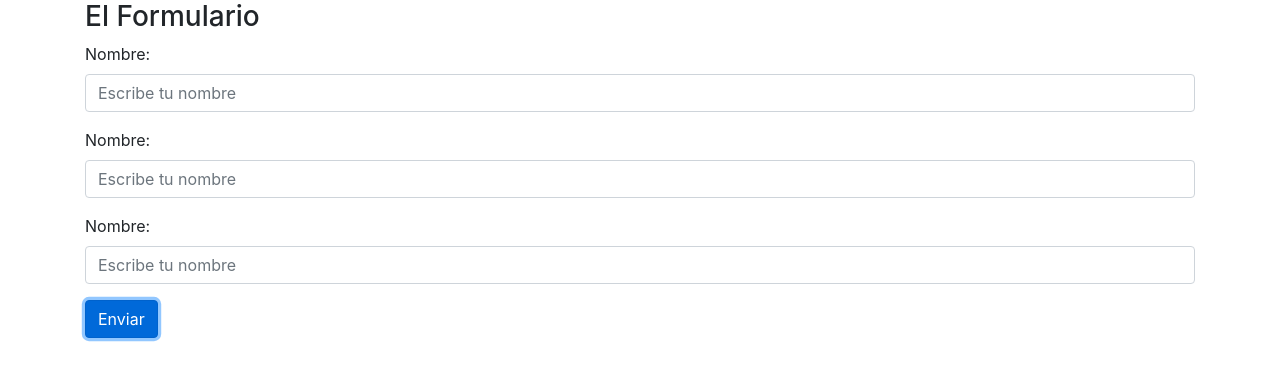
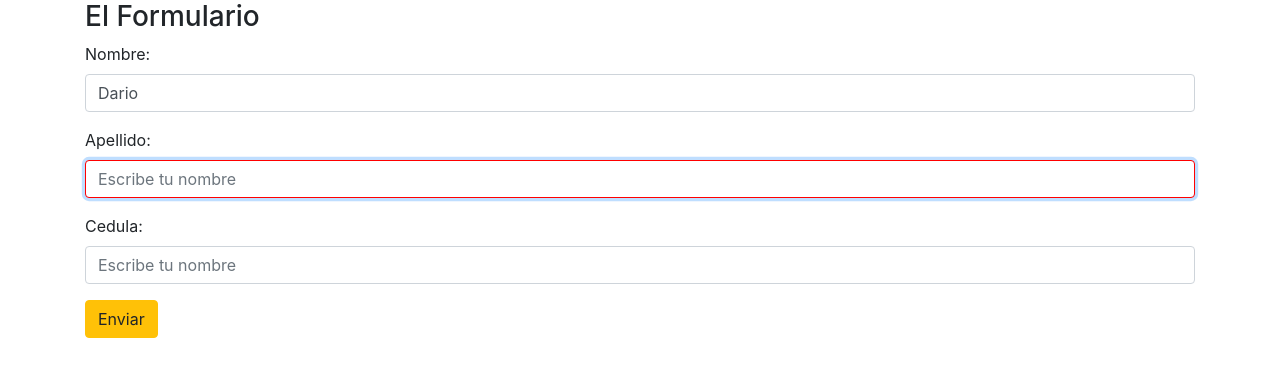
Before and after one commit to keilaflores889/introduccion-jquery, a plain HTML site: page index.html in a window 1280 px wide. Both pictures are taken after a click on the button "Enviar". Drawn offline with Linux system fonts and the light colour scheme.

Commit message:
segundo commit

```diff
--- a/app.js
+++ b/app.js
@@ -1,7 +1,61 @@
-document.addEventListener
+// //zona segura
+// //nativa
+// document.addEventListener('DOMContentLoaded', function(){
 
-//Recuperar por id
-const nombre= $('#txtNombre').val();
 
-//cambiar/asignar
-$('#txtNombre').val('otro fulano');
+//     //Recuperar por id
+//     const nombre= $('#txtNombre').val();
+//     const cedula= $('#txtCedula').val();
+
+//     //cambiar/asignar
+//     $('#txtNombre').val('otro fulano');
+//     alert($('#txtNombre').val());
+//     $('#txtNombre').val('Dario');
+// });
+
+
+//jquery
+//zona segura
+
+$(function(){
+    //para prueba
+    //$('input').css("background-color", "yellow")
+    const nombre= $('#txtNombre').val();
+    const cedula= $('#txtCedula').val();
+
+    //cambiar/asignar
+    $('#txtNombre').val('otro fulano');
+    // alert($('#txtNombre').val());
+    $('#txtNombre').val('Dario');
+
+    //añadir evento click al boton
+    $('#btnEnviar').on('click', function(){
+       //cuando hiciste click, se ejecuta aqui
+        //alert('Hiciste click');
+        $('#btnEnviar').removeClass('btn-primary').addClass('btn-warning');
+        //recuperar los valores del formulario
+        const nombre= $('#txtNombre').val();
+        const apellido= $('#txtApellido').val();
+        const cedula= $('#txtCedula').val();
+        if(!nombre.trim()){
+            alert('complete este!!');
+            $('#txtNombre').css('border-color','red').focus();
+            return;
+        }
+
+        if(!apellido.trim()){
+            alert('complete este!!');
+            $('#txtApellido').css('border-color','red').focus();
+            return;
+        }
+
+        if(!cedula.trim()){
+            alert('complete este!!');
+            $('#txtCedula').css('border-color','red').focus();
+            return;
+        }
+        alert('buenisimo');
+
+    });
+
+});
--- a/index.html
+++ b/index.html
@@ -17,12 +17,12 @@
         </div>
             <!--  -->
             <div class="form-group">
-            <label for="txtApellido">Nombre:</label>
+            <label for="txtApellido">Apellido:</label>
             <input type="text" class="form-control" placeholder="Escribe tu nombre" id="txtApellido">
             </div>
 
             <div class="form-group">
-            <label for="txtCedula">Nombre:</label>
+            <label for="txtCedula">Cedula:</label>
             <input type="text" class="form-control" placeholder="Escribe tu nombre" id="txtCedula">
         </div>
 
@@ -34,5 +34,7 @@
     <script src="./assets/js/jquery.slim.min.js"></script>
     <script src="./assets/js/popper.min.js"></script>
     <script src="./assets/js/bootstrap.bundle.min.js"></script>
+
+    <script src="./app.js"></script>
 </body>
 </html>
```
